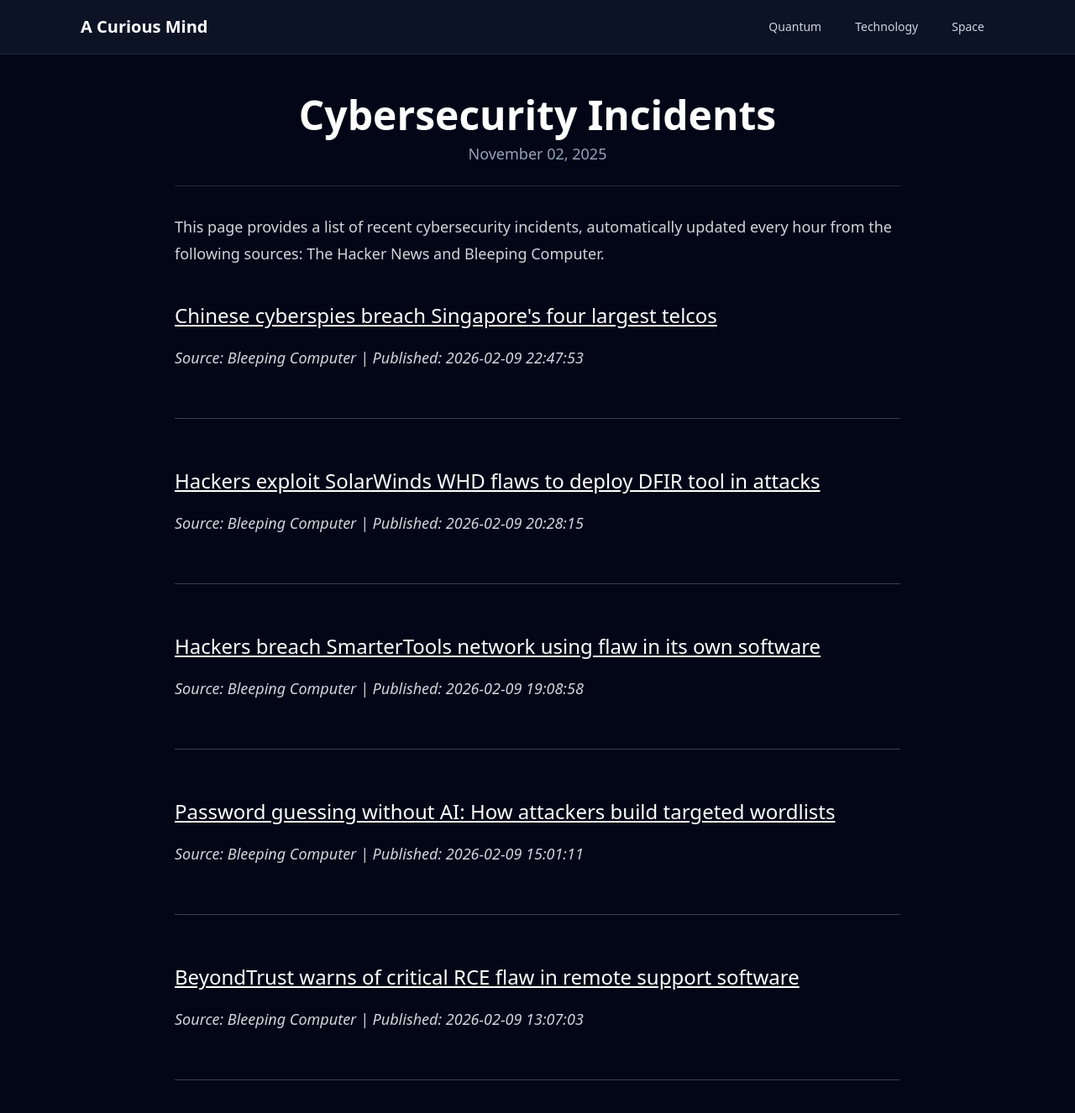
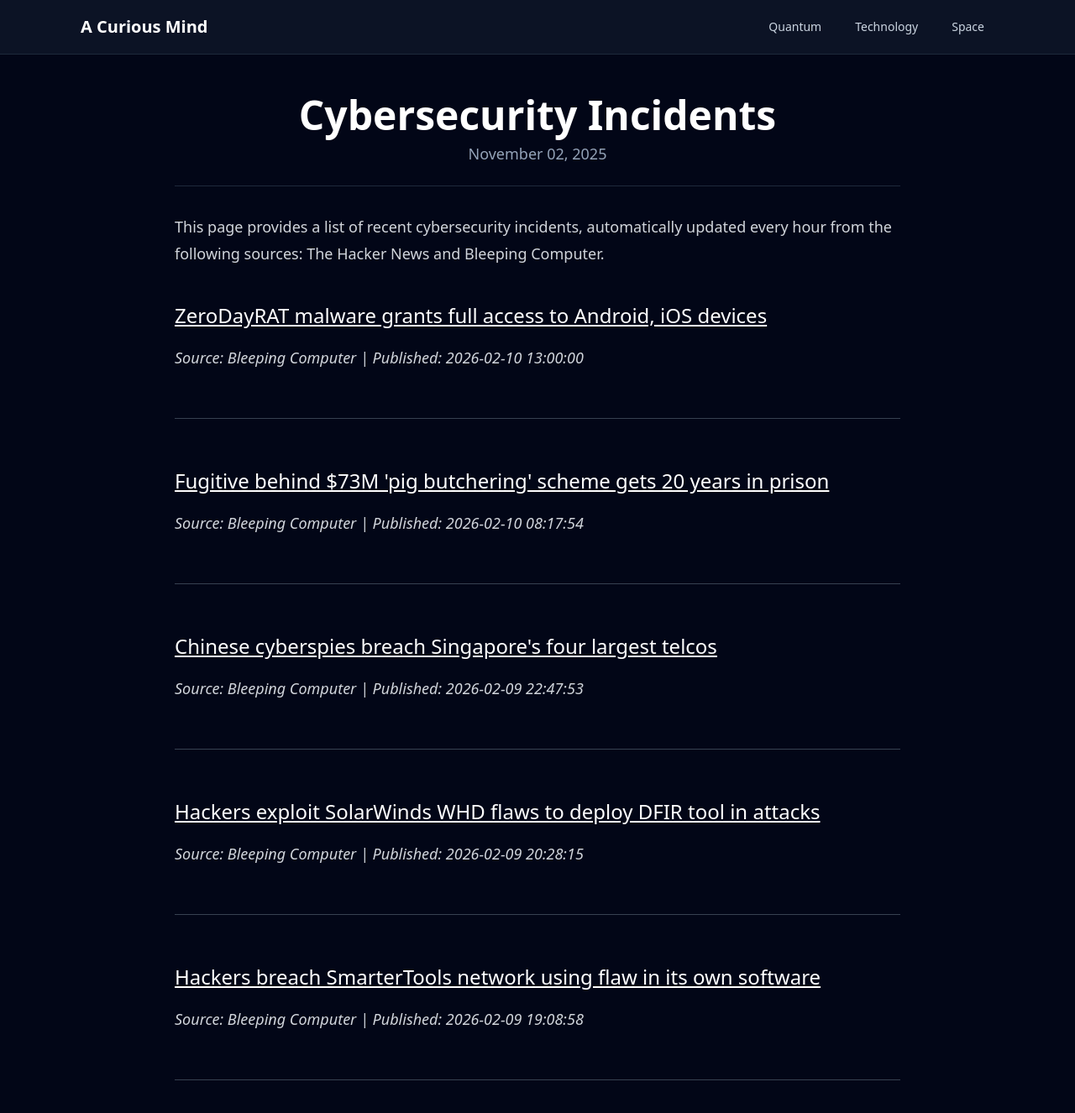
Before and after one commit to onehl7/onehl7.github.io, a Jekyll site: the page built from _posts/2025-11-02-cybersecurity-incidents.md, in a window 1280 px wide and 1400 px high. Shown: the top 1326 px of the window at 84% size. Built offline with Jekyll 4.4.1, drawn with Linux system fonts in a browser that asks for light colours; nearby versions of some CDN libraries.

Commit message:
Update news data

```diff
--- a/_data/news.json
+++ b/_data/news.json
@@ -1,4 +1,16 @@
 [
+  {
+    "source": "Bleeping Computer",
+    "title": "ZeroDayRAT malware grants full access to Android, iOS devices",
+    "link": "https://www.bleepingcomputer.com/news/security/zerodayrat-malware-grants-full-access-to-android-ios-devices/",
+    "published": "2026-02-10 13:00:00"
+  },
+  {
+    "source": "Bleeping Computer",
+    "title": "Fugitive behind $73M 'pig butchering' scheme gets 20 years in prison",
+    "link": "https://www.bleepingcomputer.com/news/security/fugitive-behind-73m-pig-butchering-scheme-gets-20-years-in-prison/",
+    "published": "2026-02-10 08:17:54"
+  },
   {
     "source": "Bleeping Computer",
     "title": "Chinese cyberspies breach Singapore's four largest telcos",
@@ -16,17 +28,5 @@
     "title": "Hackers breach SmarterTools network using flaw in its own software",
     "link": "https://www.bleepingcomputer.com/news/security/hackers-breach-smartertools-network-using-flaw-in-its-own-software/",
     "published": "2026-02-09 19:08:58"
-  },
-  {
-    "source": "Bleeping Computer",
-    "title": "Password guessing without AI: How attackers build targeted wordlists",
-    "link": "https://www.bleepingcomputer.com/news/security/password-guessing-without-ai-how-attackers-build-targeted-wordlists/",
-    "published": "2026-02-09 15:01:11"
-  },
-  {
-    "source": "Bleeping Computer",
-    "title": "BeyondTrust warns of critical RCE flaw in remote support software",
-    "link": "https://www.bleepingcomputer.com/news/security/beyondtrust-warns-of-critical-rce-flaw-in-remote-support-software/",
-    "published": "2026-02-09 13:07:03"
   }
 ]
```
